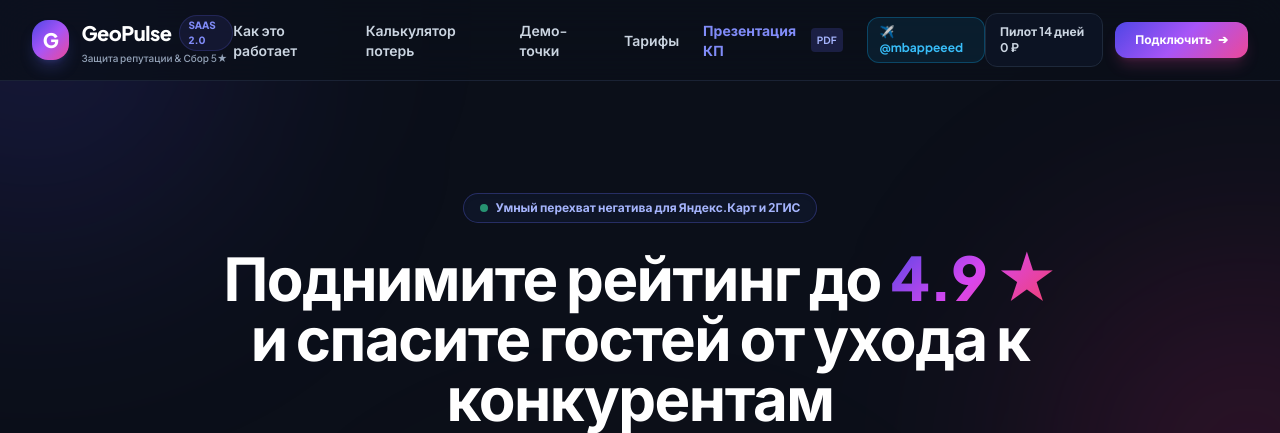
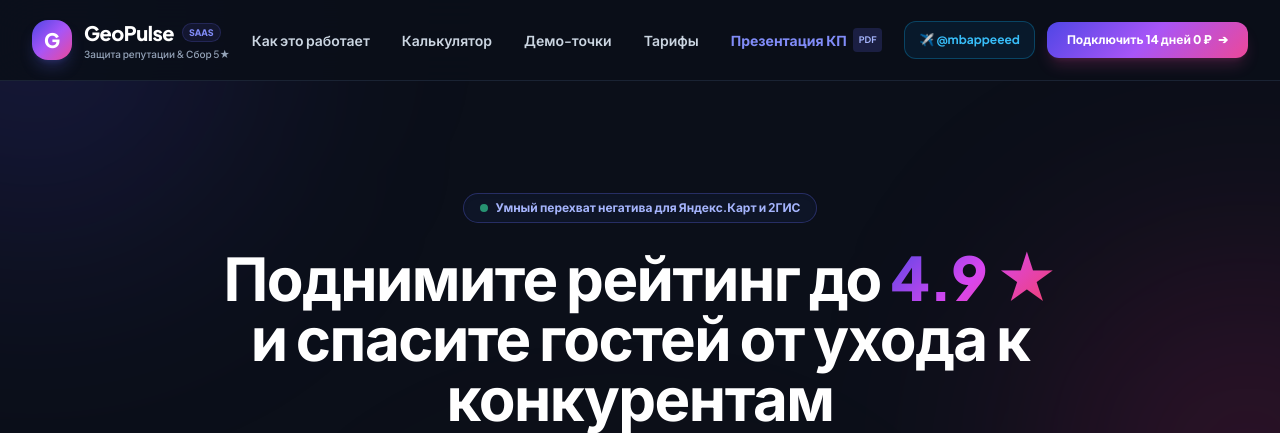
Before and after one commit to alialiev20122005-lab/geopulse, a FastAPI app: page / in a window 1280 px wide. Shown: the top 433 px of the page. Run offline with FastAPI, Linux system fonts and the light colour scheme; data comes from the database, SQL or seed files in the repository; data that the repository does not hold is empty; some libraries are stand-ins or nearby versions.

Commit message:
fix(navbar): clean responsive single-line layout without line wrapping

```diff
--- a/app/templates/index.html
+++ b/app/templates/index.html
@@ -31,54 +31,52 @@
     </div>
 
     <!-- Верхняя навигация (Navbar) -->
-    <header class="sticky top-0 z-50 backdrop-blur-xl bg-[#0b0f19]/80 border-b border-slate-800/80">
-        <div class="max-w-7xl mx-auto px-4 sm:px-6 lg:px-8 h-20 flex items-center justify-between">
-            <div class="flex items-center gap-3">
-                <div class="w-10 h-10 rounded-2xl gradient-brand flex items-center justify-center text-white shadow-lg shadow-indigo-500/25">
+    <header class="sticky top-0 z-50 backdrop-blur-xl bg-[#0b0f19]/90 border-b border-slate-800/80">
+        <div class="max-w-7xl mx-auto px-4 sm:px-6 lg:px-8 h-20 flex items-center justify-between gap-4">
+
+            <!-- Логотип -->
+            <a href="/" class="flex items-center gap-3 shrink-0 group">
+                <div class="w-10 h-10 rounded-2xl gradient-brand flex items-center justify-center text-white shadow-lg shadow-indigo-500/25 group-hover:scale-105 transition">
                     <span class="font-black text-xl">G</span>
                 </div>
                 <div>
                     <div class="flex items-center gap-2">
                         <span class="text-xl font-black tracking-tight text-white">GeoPulse</span>
-                        <span class="text-[10px] font-extrabold uppercase px-2 py-0.5 rounded-full bg-indigo-500/10 text-indigo-400 border border-indigo-500/20">SaaS 2.0</span>
+                        <span class="text-[9px] font-extrabold uppercase px-1.5 py-0.5 rounded-full bg-indigo-500/10 text-indigo-400 border border-indigo-500/20">SaaS</span>
                     </div>
-                    <p class="text-[10px] text-slate-400 font-medium">Защита репутации & Сбор 5★</p>
+                    <p class="text-[10px] text-slate-400 font-medium whitespace-nowrap">Защита репутации & Сбор 5★</p>
                 </div>
-            </div>
+            </a>
 
-            <nav class="hidden md:flex items-center gap-6 text-sm font-semibold text-slate-300">
+            <!-- Центральное меню ссылок (в одну строку, без переносов) -->
+            <nav class="hidden lg:flex items-center gap-5 xl:gap-8 text-xs xl:text-sm font-semibold text-slate-300 whitespace-nowrap">
                 <a href="#how-it-works" class="hover:text-white transition">Как это работает</a>
-                <a href="#calculator" class="hover:text-white transition">Калькулятор потерь</a>
+                <a href="#calculator" class="hover:text-white transition">Калькулятор</a>
                 <a href="#demo-points" class="hover:text-white transition">Демо-точки</a>
                 <a href="#pricing" class="hover:text-white transition">Тарифы</a>
-                <a href="/pitch" class="text-indigo-400 hover:text-indigo-300 font-bold transition flex items-center gap-1">
+                <a href="/pitch" class="text-indigo-400 hover:text-indigo-300 font-bold transition flex items-center gap-1.5">
                     <span>Презентация КП</span>
-                    <span class="text-[10px] bg-indigo-500/20 text-indigo-300 px-1.5 py-0.5 rounded">PDF</span>
-                </a>
-                <a href="https://t.me/mbappeeed" target="_blank" class="hidden xl:inline-flex items-center gap-1.5 text-xs font-bold text-sky-400 hover:text-sky-300 px-3 py-1.5 rounded-xl border border-sky-500/30 bg-sky-500/10 hover:bg-sky-500/20 transition">
-                    <span>✈️ @mbappeeed</span>
+                    <span class="text-[9px] bg-indigo-500/20 text-indigo-300 px-1.5 py-0.5 rounded font-bold">PDF</span>
                 </a>
             </nav>
 
-            <div class="flex items-center gap-2 sm:gap-3">
-                <a href="https://t.me/mbappeeed" target="_blank" class="hidden sm:inline-flex md:hidden xl:hidden text-xs font-bold text-sky-400 hover:text-white px-3 py-2.5 rounded-xl border border-sky-500/30 bg-sky-950/40 transition">
-                    ✈️ @mbappeeed
+            <!-- Правые кнопки действий -->
+            <div class="flex items-center gap-3 shrink-0">
+                <a href="https://t.me/mbappeeed" target="_blank" class="hidden sm:inline-flex items-center gap-1.5 text-xs font-bold text-sky-400 hover:text-white px-3.5 py-2.5 rounded-xl border border-sky-500/30 bg-sky-950/40 hover:bg-sky-900/50 transition whitespace-nowrap" title="Написать основателю в Telegram">
+                    <span>✈️ @mbappeeed</span>
                 </a>
-                <a href="#connect" class="hidden sm:inline-flex text-xs font-bold text-slate-300 hover:text-white px-3.5 py-2.5 rounded-xl border border-slate-800 hover:border-slate-700 bg-slate-900/60 transition">
-                    Пилот 14 дней 0 ₽
-                </a>
-                <a href="#connect" class="gradient-brand hover:opacity-95 text-white font-bold text-xs py-2.5 px-3.5 sm:px-5 rounded-xl shadow-lg shadow-pink-500/20 transition active:scale-95 flex items-center gap-1.5">
-                    <span>Подключить</span>
+                <a href="#connect" class="gradient-brand hover:opacity-95 text-white font-extrabold text-xs py-2.5 px-4 sm:px-5 rounded-xl shadow-lg shadow-pink-500/20 transition active:scale-95 flex items-center gap-1.5 whitespace-nowrap">
+                    <span>Подключить 14 дней 0 ₽</span>
                     <span>➔</span>
                 </a>
-                <button type="button" id="mobile-toggle" onclick="toggleMobileMenu()" class="md:hidden p-2 rounded-xl text-slate-300 hover:text-white bg-slate-900 border border-slate-800 focus:outline-none" aria-label="Открыть меню">
+                <button type="button" id="mobile-toggle" onclick="toggleMobileMenu()" class="lg:hidden p-2.5 rounded-xl text-slate-300 hover:text-white bg-slate-900 border border-slate-800 focus:outline-none" aria-label="Открыть меню">
                     <svg class="w-5 h-5" fill="none" stroke="currentColor" viewBox="0 0 24 24"><path stroke-linecap="round" stroke-linejoin="round" stroke-width="2" d="M4 6h16M4 12h16m-7 6h7"></path></svg>
                 </button>
             </div>
         </div>
 
         <!-- Мобильное выпадающее меню -->
-        <div id="mobile-nav" class="hidden md:hidden bg-[#0b0f19]/95 backdrop-blur-2xl border-b border-slate-800 px-6 py-4 space-y-3">
+        <div id="mobile-nav" class="hidden lg:hidden bg-[#0b0f19]/95 backdrop-blur-2xl border-b border-slate-800 px-6 py-4 space-y-3">
             <a href="#how-it-works" onclick="toggleMobileMenu()" class="block text-sm font-semibold text-slate-200 hover:text-white py-2 border-b border-slate-800/60">Как это работает</a>
             <a href="#calculator" onclick="toggleMobileMenu()" class="block text-sm font-semibold text-slate-200 hover:text-white py-2 border-b border-slate-800/60">Калькулятор потерь</a>
             <a href="#demo-points" onclick="toggleMobileMenu()" class="block text-sm font-semibold text-slate-200 hover:text-white py-2 border-b border-slate-800/60">Демо-точки</a>
@@ -89,7 +87,7 @@
             <a href="https://wa.me/79038272579?text=%D0%97%D0%B4%D1%80%D0%B0%D0%B2%D1%81%D1%82%D0%B2%D1%83%D0%B9%D1%82%D0%B5!%20%D0%98%D0%BD%D1%82%D0%B5%D1%80%D0%B5%D1%81%D1%83%D0%B5%D1%82%20%D0%BF%D0%BE%D0%B4%D0%BA%D0%BB%D1%8E%D1%87%D0%B5%D0%BD%D0%B8%D0%B5%20GeoPulse" target="_blank" class="block text-sm font-bold text-emerald-400 py-2 border-b border-slate-800/60 flex items-center gap-2">
                 <span>💬 Написать в WhatsApp (+7 903 827-25-79)</span>
             </a>
-            <a href="#connect" onclick="toggleMobileMenu()" class="block text-sm font-bold text-pink-400 py-2 border-b border-slate-800/60">🚀 Подключить заведение</a>
+            <a href="#connect" onclick="toggleMobileMenu()" class="block text-sm font-bold text-pink-400 py-2 border-b border-slate-800/60">🚀 Подключить заведение (14 дней 0 ₽)</a>
             <a href="/pitch" class="block text-sm font-bold text-indigo-400 py-2">Презентация КП (PDF) 📄</a>
         </div>
     </header>
```
